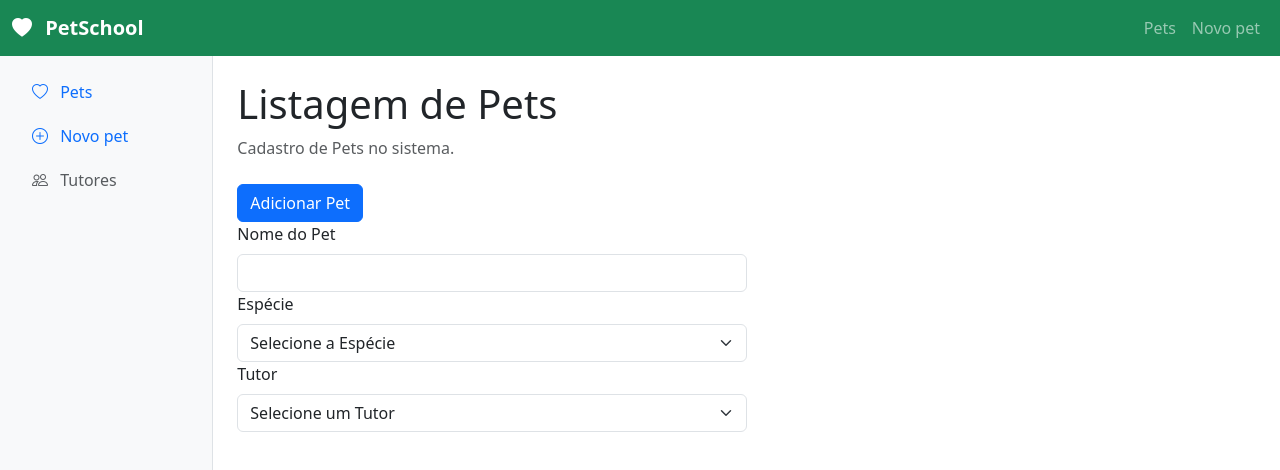
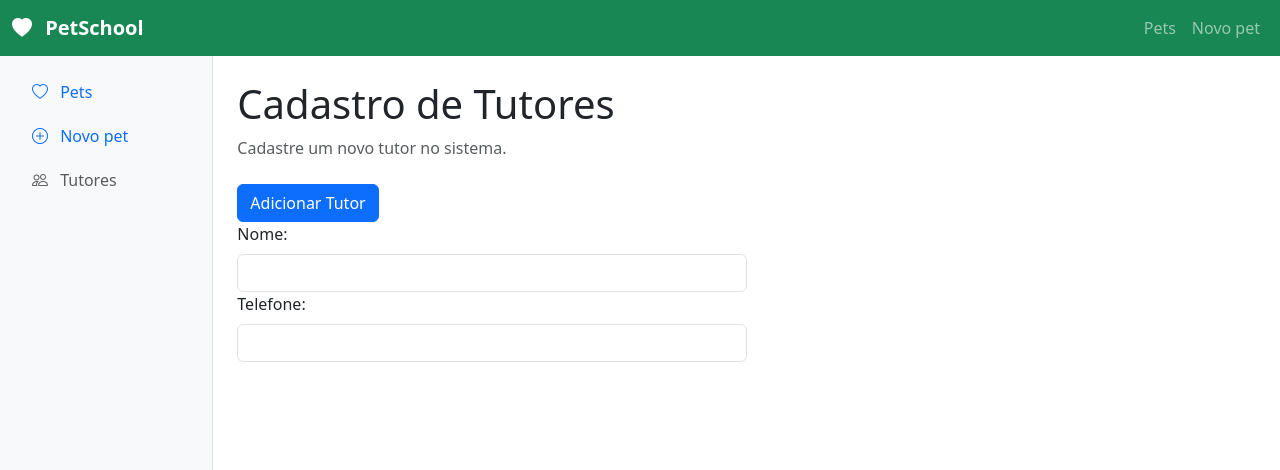
Before and after one commit to Pedrojoseroza/pet-school, a Vue app: page /tutores/novo in a window 1280 px wide. Shown: the top 470 px of the page. Built offline with nearby package versions, Linux system fonts and the light colour scheme; data requests are answered from the project's data file.

Commit message:
FEAT: Implementa delete e post tutores

```diff
--- a/db.json
+++ b/db.json
@@ -29,6 +29,12 @@
       "especie": "Cachorro",
       "tutorId": "1",
       "id": "tm6v8b52sPg"
+    },
+    {
+      "nome": "asdsadasdd",
+      "especie": "Gato",
+      "tutorId": "zlwKgO5IEXE",
+      "id": "suotfyH1WGY"
     }
   ],
   "$schema": "./node_modules/json-server/schema.json"
--- a/src/router/index.js
+++ b/src/router/index.js
@@ -35,7 +35,7 @@ const router = createRouter({
     {
       path: '/tutores/novo',
       name: 'addTutor',
-      component: () => import('../views/AddPetView.vue'),
+      component: () => import('../views/AddTutorView.vue'),
     },
   ],
 });
--- /dev/null
+++ b/src/views/AddTutorView.vue
@@ -0,0 +1,72 @@
+<script setup>
+import { ref } from 'vue';
+import { useRouter } from 'vue-router';
+
+const API_URL = 'http://localhost:3000';
+
+const route = useRouter();
+const novoTutor = ref({
+  nome: '',
+  telefone: '',
+});
+
+async function salvarTutor() {
+  if (novoTutor.value.nome.trim() !== '') {
+    await fetch(`${API_URL}/tutores`, {
+      method: 'POST',
+      header: {
+        'Content-type': 'application/json',
+      },
+      body: JSON.stringify(novoTutor.value),
+    });
+    route.push('/tutores');
+  }
+}
+</script>
+
+<template>
+  <div>
+    <header class="mb-4">
+      <h1 class="text-2xl font-bold">Cadastro de Tutores</h1>
+      <p class="text-body-secondary mb-0">Cadastre um novo tutor no sistema.</p>
+    </header>
+    <form v-on:submit.prevent="salvarTutor">
+      <RouterLink
+        @click="salvarTutor()"
+        class="btn btn-primary"
+        :to="{ name: 'addTutor' }"
+      >
+        Adicionar Tutor
+      </RouterLink>
+      <div class="col-md-6">
+        <label
+          class="form-label"
+          for="nome"
+        >
+          Nome:
+        </label>
+        <input
+          type="text"
+          id="nome"
+          class="form-control"
+          v-model="novoTutor.nome"
+        />
+
+        <label
+          class="form-label"
+          for="num"
+        >
+          Telefone:
+        </label>
+        <input
+          type="number"
+          id="num"
+          class="form-control"
+          v-model="novoTutor.telefone"
+        />
+      </div>
+    </form>
+  </div>
+</template>
+
+<style scoped></style>
--- a/src/views/TutoresViews.vue
+++ b/src/views/TutoresViews.vue
@@ -8,6 +8,18 @@ async function carregarTutores() {
   const respostaTutores = await fetch(`${API_URL}/tutores`);
   tutores.value = await respostaTutores.json();
 }
+
+
+async function excluirTutor(id) {
+  const certezaExclusao = window.confirm('Deseja realmente excluir o tutor?');
+  if (certezaExclusao) {
+    await fetch(`${API_URL}/tutores/${id}`, {
+      method: 'DELETE',
+    });
+  }
+  await carregarTutores(); //Carrega os dados após a exclusão
+}
+
 onMounted(carregarTutores);
 </script>
 
@@ -46,7 +58,7 @@ onMounted(carregarTutores);
           <td>{{ tutor.telefone }}</td>
           <td class="d-flex align-items-center">
             <RouterLink :to="`/tutores/${tutor.id}`"> Visualizar </RouterLink>
-            <button class="btn btn-danger ms-3 p-1">Deletar</button>
+            <button class="btn btn-danger ms-3 p-1" @click="excluirTutor(tutor.id)">Deletar</button>
           </td>
         </tr>
       </tbody>
```
